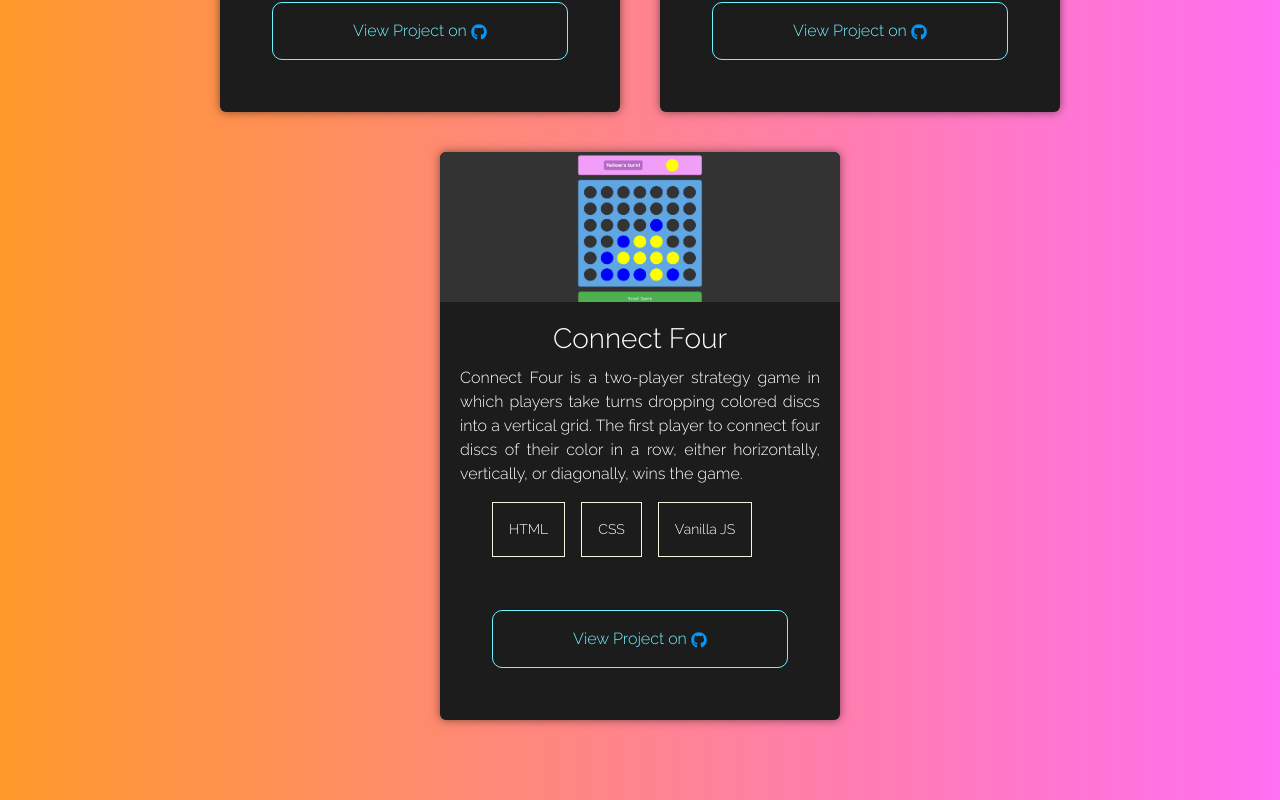
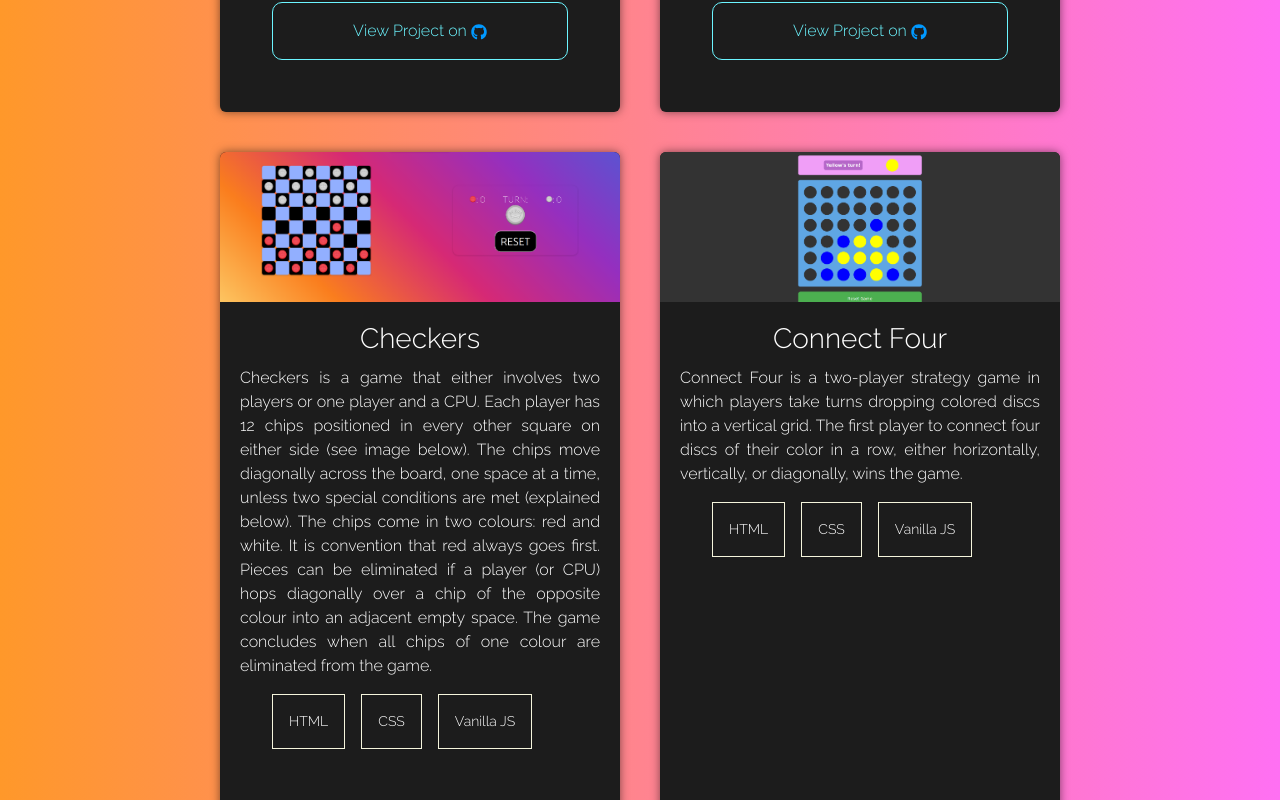
Before and after one commit to codewithmarty/codewithmarty.github.io, a React (Create React App) app: page / in a window 1280 px wide. Shown: the part 2629-3429 px from the top of the page. Built offline with nearby package versions, Linux system fonts and the light colour scheme.

Commit message:
projects: added checkers from 2021

```diff
--- a/src/components/Projects/myprojects.js
+++ b/src/components/Projects/myprojects.js
@@ -33,12 +33,20 @@ const projects = [
   },
   {
     id: 5,
+    title: "Checkers",
+    description: "Checkers is a game that either involves two players or one player and a CPU. Each player has 12 chips positioned in every other square on either side (see image below). The chips move diagonally across the board, one space at a time, unless two special conditions are met (explained below). The chips come in two colours: red and white. It is convention that red always goes first. Pieces can be eliminated if a player (or CPU) hops diagonally over a chip of the opposite colour into an adjacent empty space. The game concludes when all chips of one colour are eliminated from the game.",
+    stack: ['HTML', 'CSS', 'Vanilla JS'],
+    image: "images/checkers.png",
+    link: "https://github.com/codewithmarty/checkers"
+  },
+  {
+    id: 6,
     title: "Connect Four",
     description: "Connect Four is a two-player strategy game in which players take turns dropping colored discs into a vertical grid. The first player to connect four discs of their color in a row, either horizontally, vertically, or diagonally, wins the game.",
     stack: ['HTML', 'CSS', 'Vanilla JS'],
     image: "images/connect4.png",
     link: "https://github.com/codewithmarty/connect-four"
-  }
+  },
 ]
 
 export default projects;
```
Also changed, not shown: public/images/checkers.png (added), 8 other files (tests, documents, lock files or other folders).
